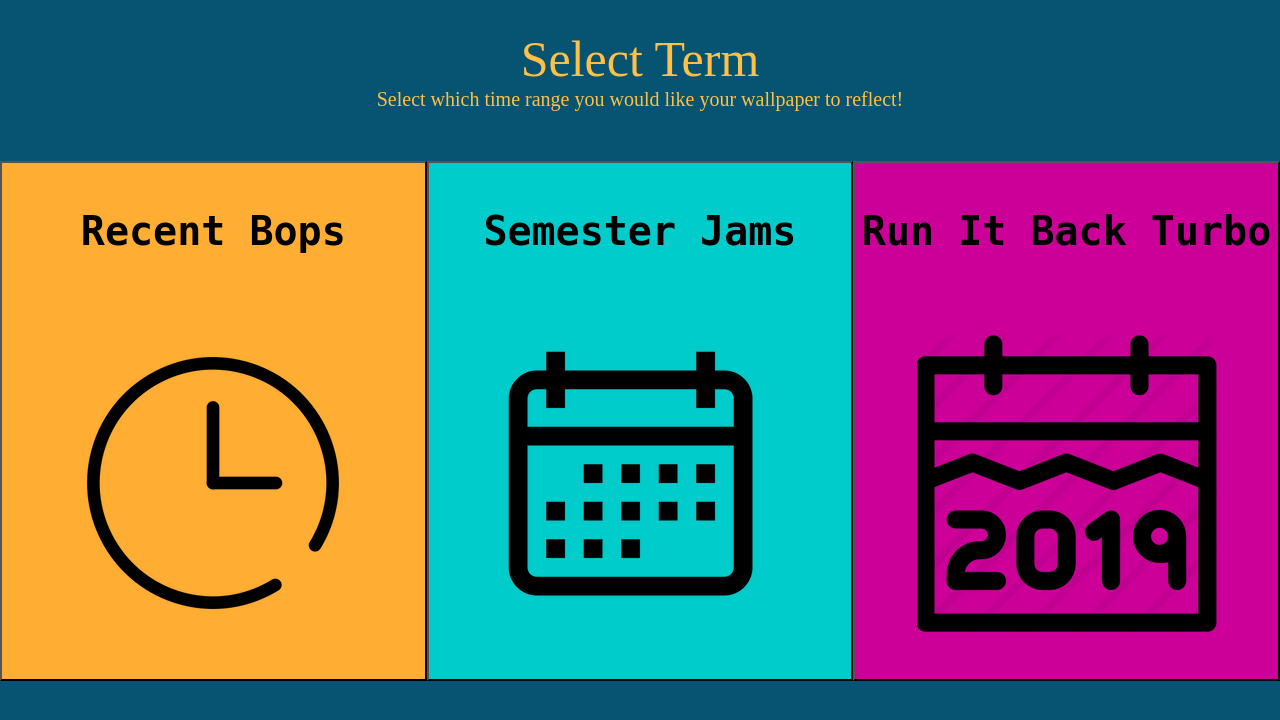
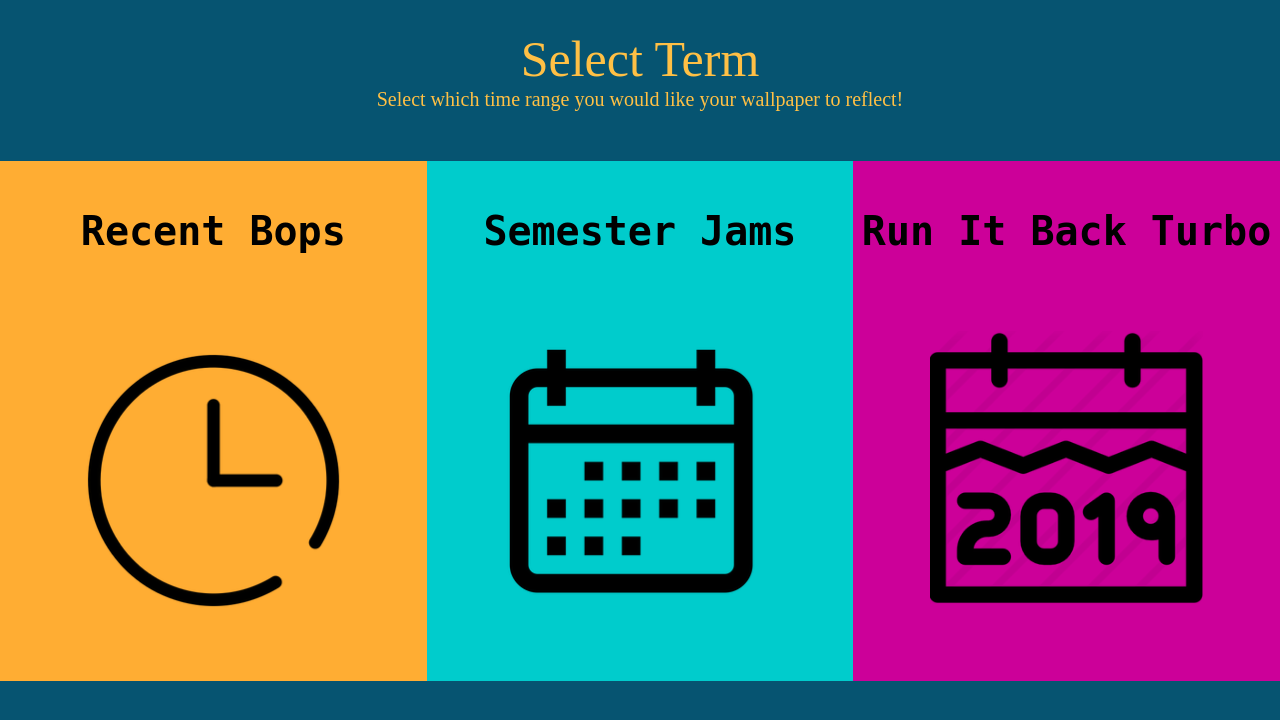
Before and after one commit to sahluwalia17/Wallify, a Flask app: page /choices in a window 1280 px wide. Shown: the top 720 px of the page. Run offline with Flask 2, Linux system fonts and the light colour scheme; parts of the project's set-up code (start-up, migrations or seed data) failed here and were passed over; some web fonts are replaced.

Commit message:
fixing sizes and more minor UI changes

```diff
--- a/templates/intermediate.html
+++ b/templates/intermediate.html
@@ -66,6 +66,7 @@
       font-size:35px;
       color: black;
       cursor: pointer;
+      border:none;
     }
 
     .container input[type="submit"]{
@@ -73,6 +74,8 @@
       font-size: 40px;
       text-align:center;
       font-weight:bold;
+      border:none;
+
     }
 
 
@@ -82,6 +85,8 @@
       background-image:url("../static/clock.png");
       background-repeat:no-repeat;
       background-position: 50% 170px;
+      background-size:70%;
+
     }
 
     .medium-term{
@@ -90,6 +95,7 @@
       background-image:url("../static/calendar.png");
       background-repeat:no-repeat;
       background-position: 50% 170px;
+      background-size:70%;
     }
 
     .long-term{
@@ -98,6 +104,7 @@
       background-image:url("../static/2019.png");
       background-repeat:no-repeat;
       background-position: 50% 170px;
+      background-size:64%;
     }
 
 
```
